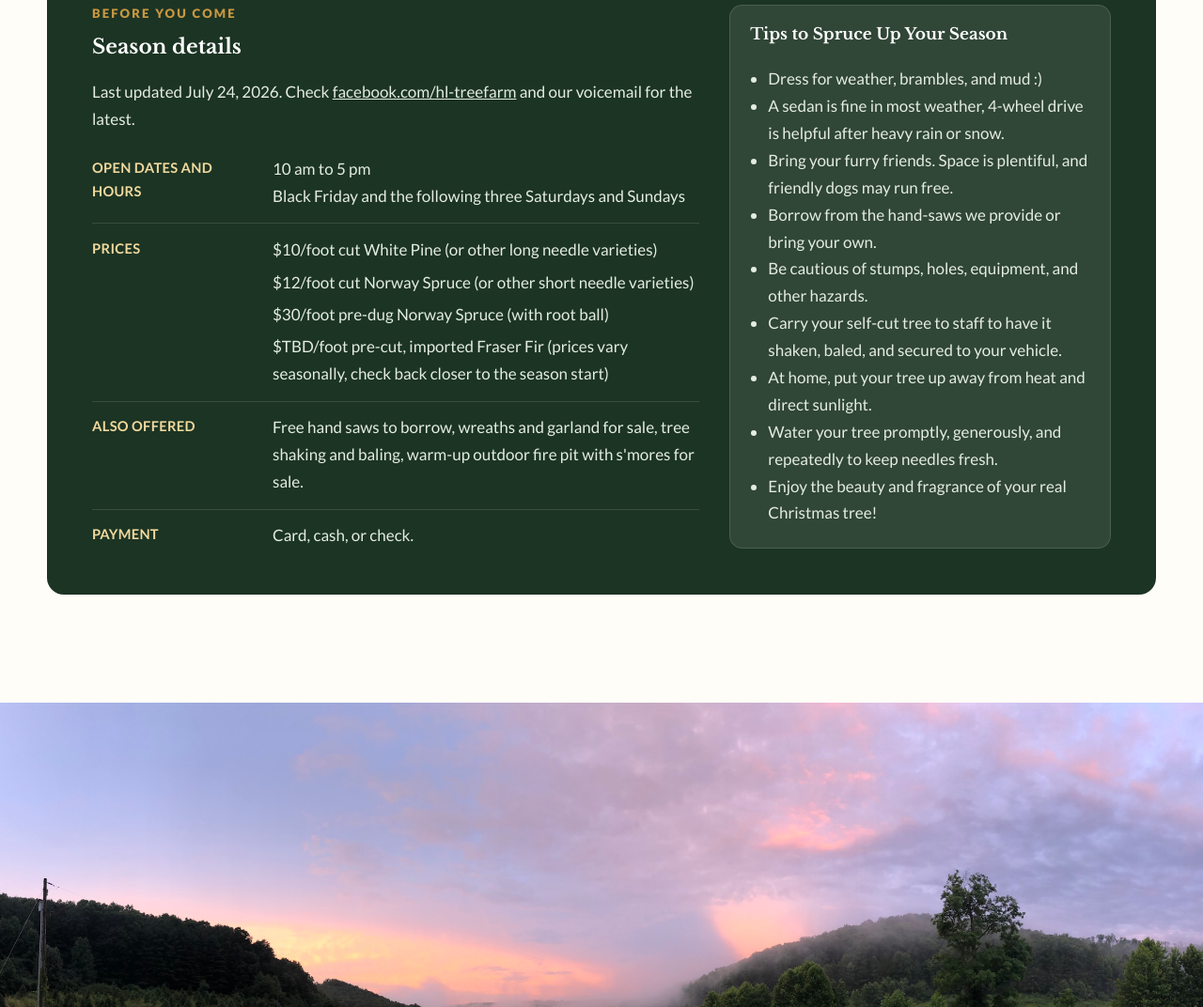
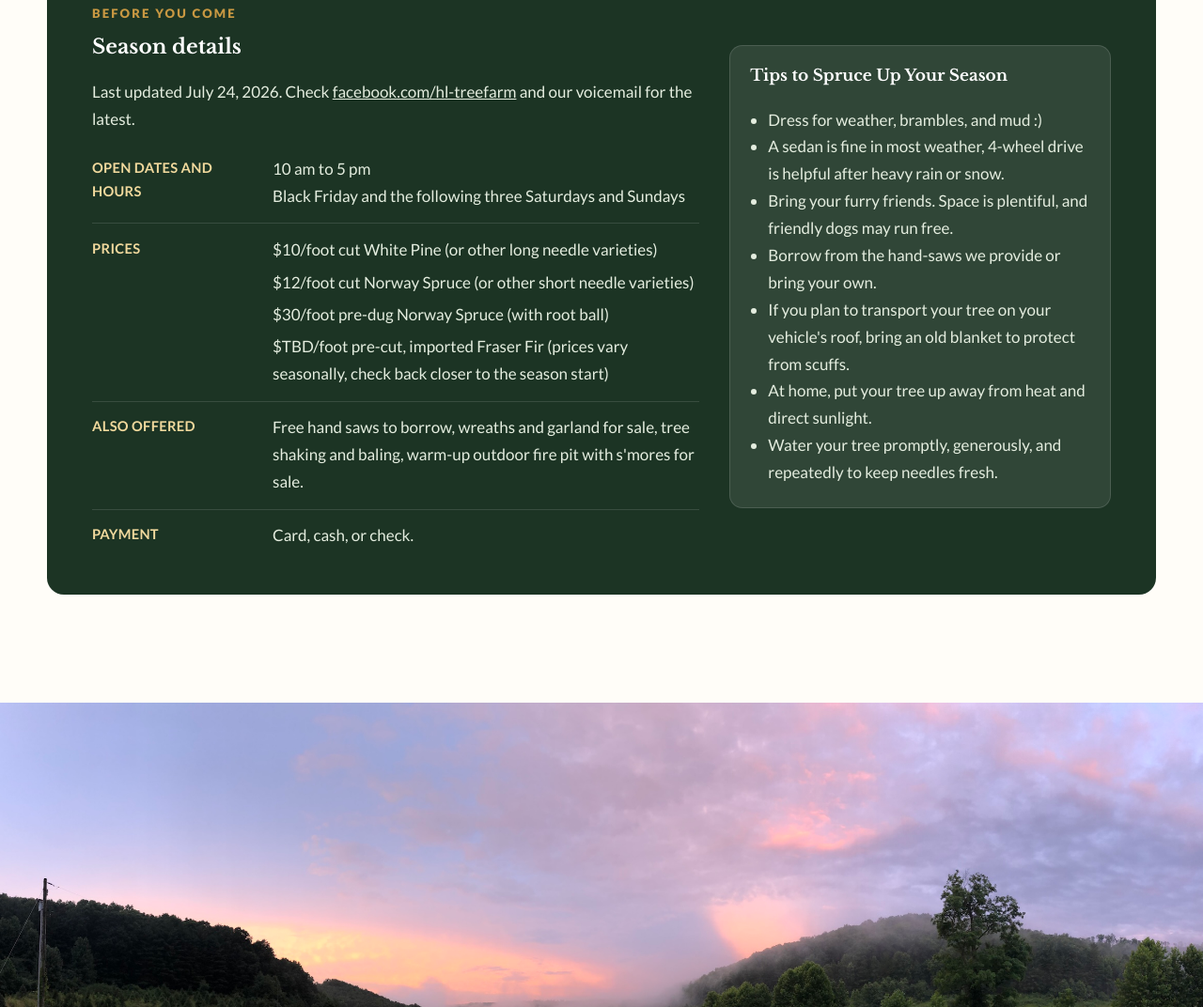
Before and after one commit to HL-Land-Holdings-LLC/hl-treefarm, a plain HTML site: page index.html in a window 1280 px wide. Shown: the part 2254-3326 px from the top of the page at 94% size. Drawn offline with nearby package versions, Linux system fonts and the light colour scheme.

Commit message:
edited tips

```diff
--- a/index.html
+++ b/index.html
@@ -104,11 +104,9 @@
             <li>A sedan is fine in most weather, 4-wheel drive is helpful after heavy rain or snow.</li>
             <li>Bring your furry friends. Space is plentiful, and friendly dogs may run free.</li>
             <li>Borrow from the hand-saws we provide or bring your own.</li>
-            <li>Be cautious of stumps, holes, equipment, and other hazards.</li>
-            <li>Carry your self-cut tree to staff to have it shaken, baled, and secured to your vehicle.</li>
+            <li>If you plan to transport your tree on your vehicle's roof, bring an old blanket to protect from scuffs.</li>
             <li>At home, put your tree up away from heat and direct sunlight.</li>
             <li>Water your tree promptly, generously, and repeatedly to keep needles fresh.</li>
-            <li>Enjoy the beauty and fragrance of your real Christmas tree!</li>
           </ul>
         </div>
       </div>
```
